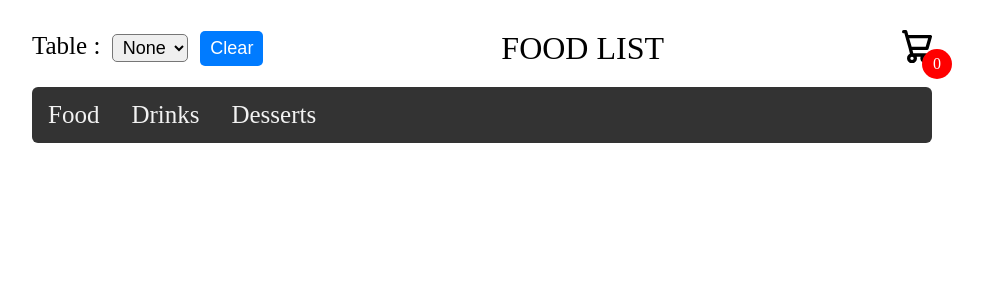
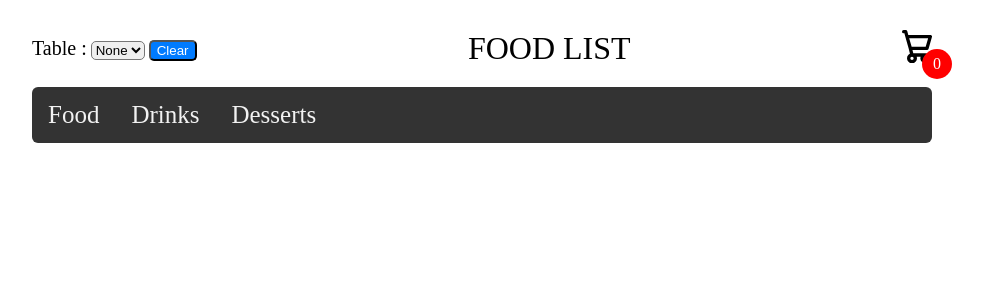
Before and after one commit to sirKongYZ/DES424_Project, a PHP site: page / in a window 1280 px wide. Shown: the top 300 px of the page, without its empty margins (158-1141 px from the left). Run offline with PHP 8.4, Linux system fonts and the light colour scheme.

Commit message:
fixed style

```diff
--- a/style.css
+++ b/style.css
@@ -220,26 +220,20 @@ body.showCart .container{
 
 
 .table-selection-label {
-  margin-right: 8px;
-  font-size: 25px;
+
+  font-size: 20px;
 }
 
 .table-selection-select {
-  margin-right: 8px;
-  font-size: 18px;
   border-radius: 5px;
-  text-align: center;
-  padding: 2px 5px;
+
 }
 
 .clearLocal {
   background-color: #007bff;
   color: #ffffff;
-  border: none;
-  padding: 7px 10px;
-  cursor: pointer;
-  font-size: 18px;
   border-radius: 5px;
+  text-align: center;
 
 
 }
```
